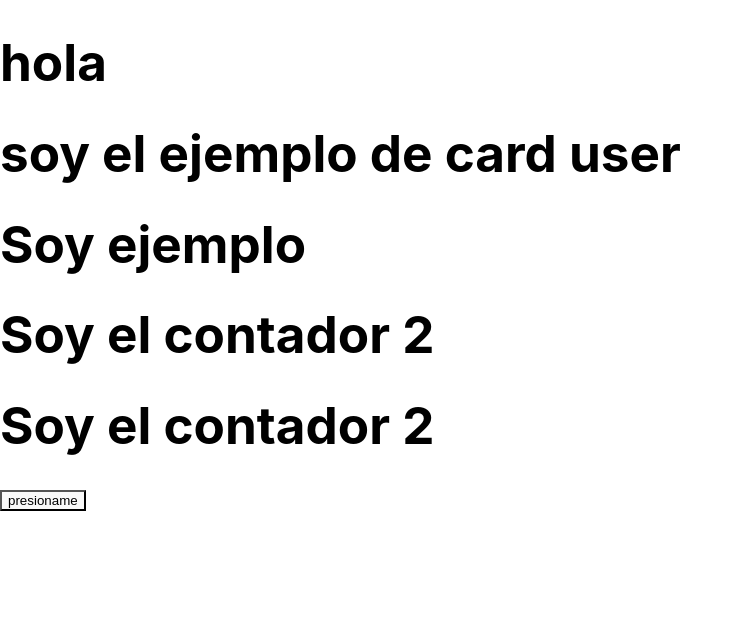
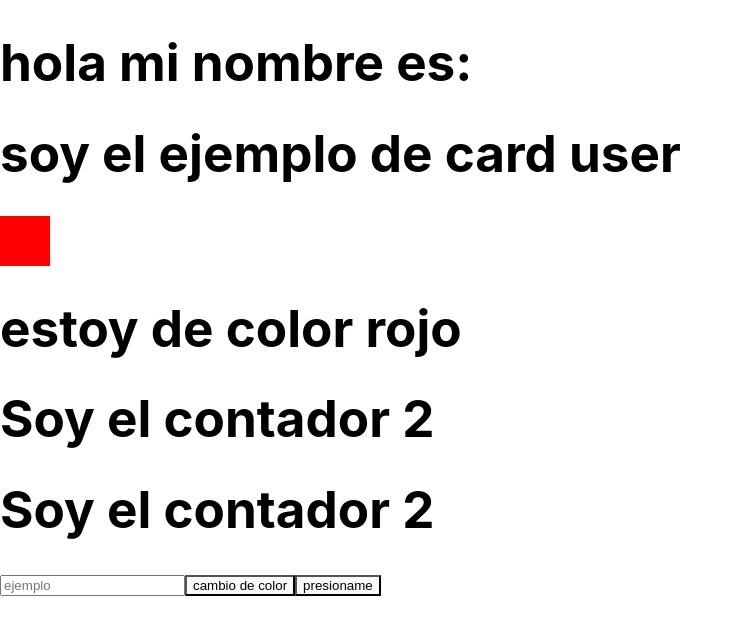
Before and after one commit to hector4like6gorillaz/daInters, a React (Vite) app: page / in a window 1280 px wide. Shown: the top 634 px of the page, without its empty margins (0-743 px from the left). Built offline with nearby package versions, Linux system fonts and the light colour scheme.

Commit message:
ejemplo 19 feb 24

```diff
--- a/src/pages/home/HomeModule.tsx
+++ b/src/pages/home/HomeModule.tsx
@@ -1,34 +1,59 @@
 import React, { useState } from "react";
+import style from "./home.module.css";
+//import style from "../../";
 
 const HomeModule = () => {
   const [cont, setcont] = useState<number>(2);
+  const [color, setcolor] = useState<boolean>(false);
+  const [input, setinput] = useState<string>("");
 
   let contador = 2;
   const algo = 2;
 
   //
-  const contadorUmentar = () => {
+  const contadorAumentar = () => {
     contador = contador + 1;
     setcont(cont + 1);
   };
+
   const mostrarNumero = () => {
-    console.log("estoy impreso ", contador);
+    console.log("estoy impreso $sjdhjsdh ", contador);
   };
-
+  const malCambio = () => {
+    //setcolor("mi nombre es ");
+  };
+  const cambioDeColor = () => {
+    //if (color === true) setcolor(false);
+    //else setcolor(true);
+    setcolor(!color);
+  };
+  console.log(color);
   //impri();
 
   //
   return (
     <div>
-      <h1>hola</h1>
+      <h1>hola mi nombre es:</h1>
+      <h1>{input} </h1>
       <h1>soy el ejemplo de card user</h1>
+      <div
+        className={`${style["div-contenedor-card"]}
+        ${color ? style["color-green"] : style["color-red"]}`}
+      ></div>
       <div>
-        <h1>Soy ejemplo</h1>
+        {color ? <h1>estoy de color verde</h1> : <h1>estoy de color rojo</h1>}
         <h1>Soy el contador {contador} </h1>
         <h1>Soy el contador {cont} </h1>
+        <input
+          value={input}
+          onChange={(cxc) => setinput(cxc.target.value)}
+          placeholder="ejemplo"
+        />
+
+        <button onClick={cambioDeColor}>cambio de color</button>
         <button
           onClick={() => {
-            contadorUmentar();
+            contadorAumentar();
             mostrarNumero();
           }}
         >
--- /dev/null
+++ b/src/pages/home/home.module.css
@@ -0,0 +1,11 @@
+.div-contenedor-card {
+  width: 50px;
+  height: 50px;
+}
+
+.color-red {
+  background: red;
+}
+.color-green {
+  background: green;
+}
```
